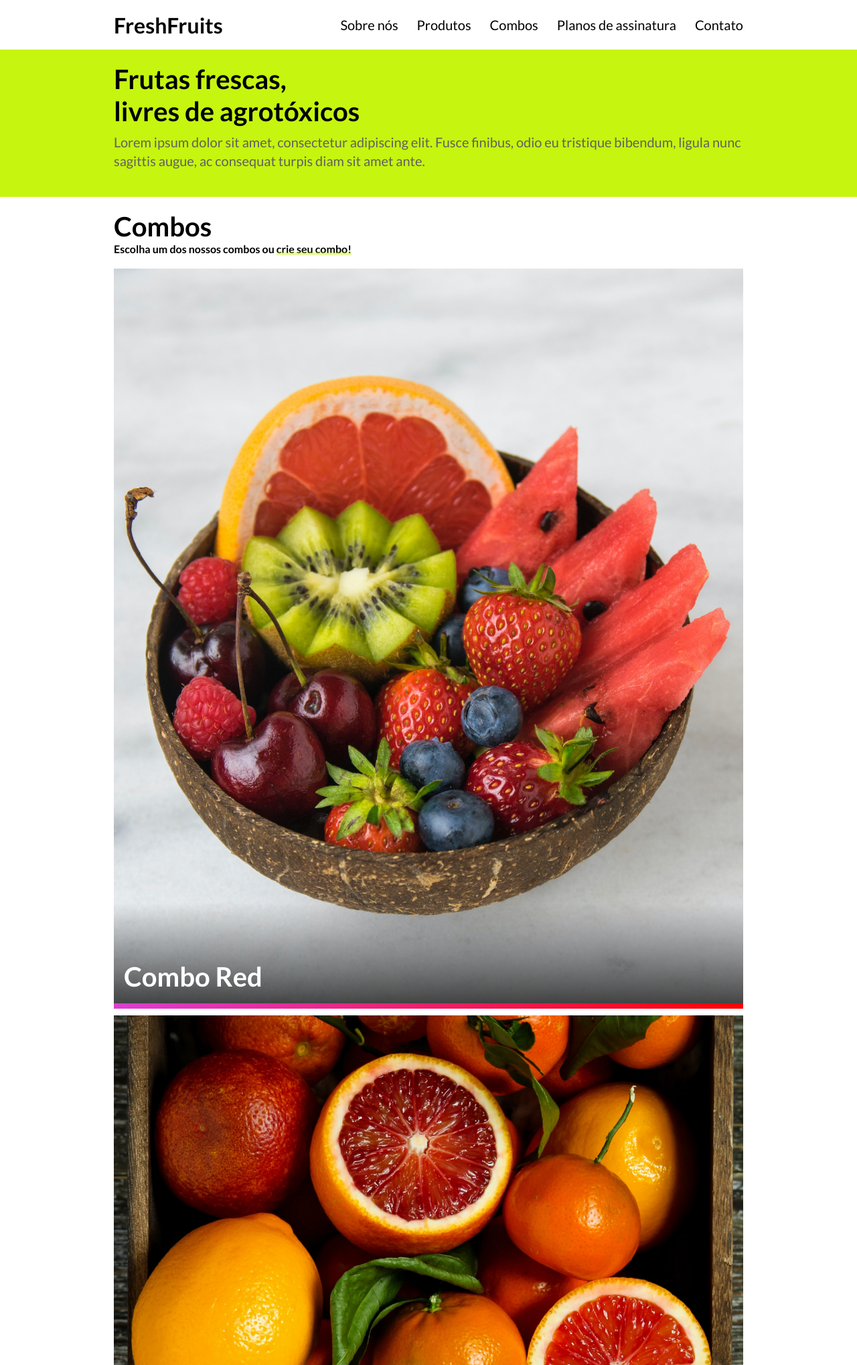
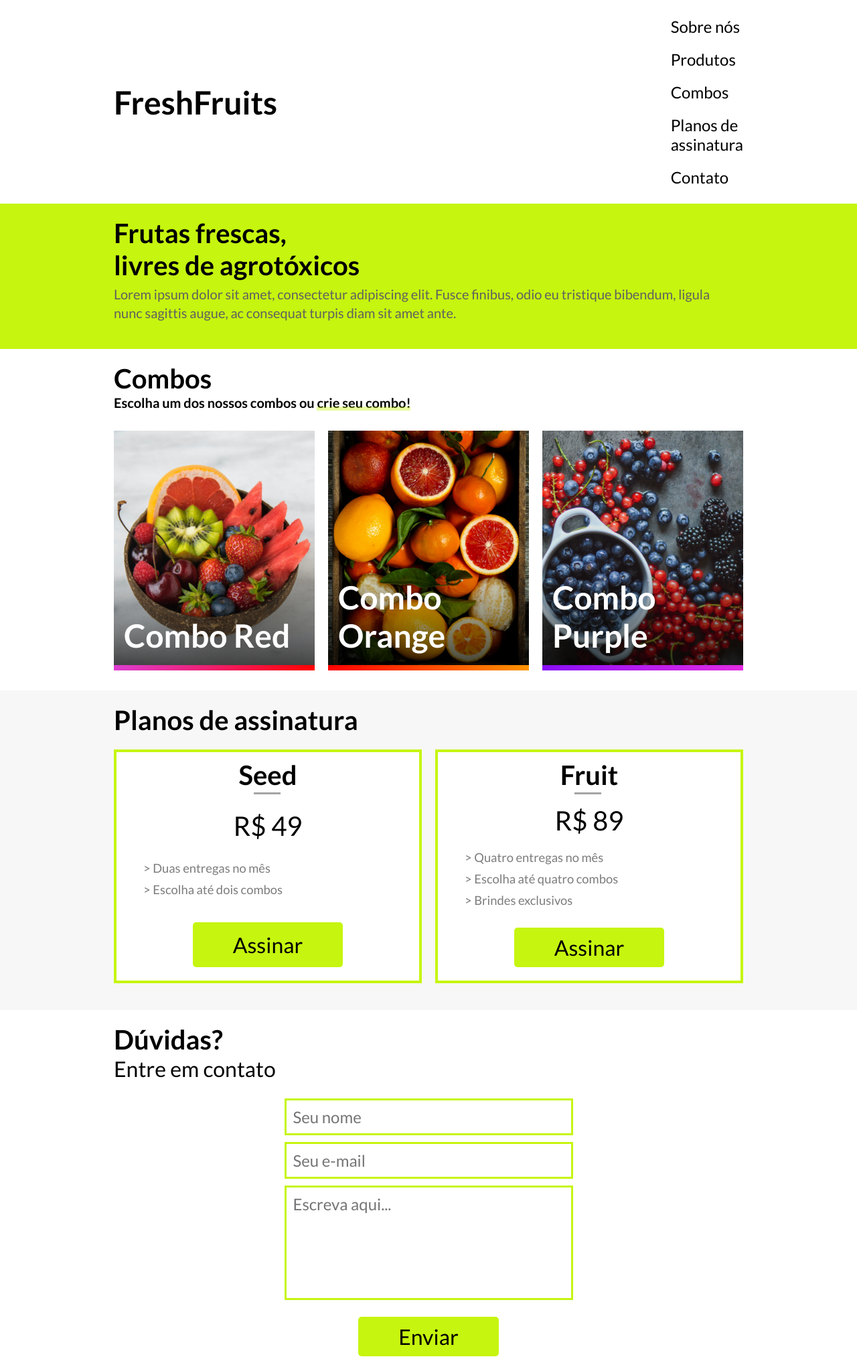
Before and after one commit to MarcosMedeiros1/FreshFruits, a plain HTML site: page index.html in a window 1280 px wide. Shown: the top 2038 px of the page at 67% size. Drawn offline with Linux system fonts and the light colour scheme.

Commit message:
responsividade para tablets e algumas correções

```diff
--- a/css/style.css
+++ b/css/style.css
@@ -1,3 +1,4 @@
+/* Estilos gerais */
 html {
   scroll-behavior: smooth;
 }
@@ -7,6 +8,11 @@ html {
   margin: 0 auto;
 }
 
+h1 {
+  font-size: 2.5rem;
+  margin: 0 10px;
+}
+
 /* Header Menu */
 .menu-bg {
   background-color: #fff;
@@ -14,27 +20,16 @@ html {
 
 .menu {
   padding: 15px 0;
-  display: flex;
-  flex-wrap: wrap;
-  justify-content: space-between;
+  display: grid;
+  grid-template-columns: 5fr 1fr;
   align-items: center;
-}
-
-.menu a {
-  color: #000;
+  justify-content: space-around;
 }
 
 .menu-logo a {
   font-size: 2rem;
   font-weight: bold;
   margin-left: 10px;
-}
-
-.menu-nav ul {
-  display: flex;
-  flex-wrap: wrap;
-  justify-content: center;
-  gap: 0.5rem;
 }
 
 .menu-nav a {
@@ -111,8 +106,6 @@ html {
 
 .sobre {
   padding: 20px 0;
-  display: flex;
-  flex-wrap: wrap;
 }
 
 .sobre-info {
@@ -121,7 +114,7 @@ html {
 
 .sobre-info h1 {
   font-size: 2.5rem;
-  margin-bottom: 0.5rem;
+  margin: 0 0 5px;
 }
 
 .sobre-info p {
@@ -136,23 +129,9 @@ html {
   padding: 20px 0;
 }
 
-.combos h1 {
-  font-size: 2.5rem;
-  margin: 0 10px;
-}
-
 .combos p {
   font-weight: bold;
   margin: 0 10px 20px;
-}
-
-.combos-item h2 {
-  font-size: 2.5rem;
-  color: #fff;
-  padding: 15px;
-  position: absolute;
-  bottom: 1px;
-  z-index: 1;
 }
 
 .btn-combo {
@@ -180,6 +159,15 @@ html {
 .combos-item {
   margin: 10px;
   position: relative;
+}
+
+.combos-item h2 {
+  font-size: 2.5rem;
+  color: #fff;
+  padding: 15px;
+  position: absolute;
+  bottom: 1px;
+  z-index: 1;
 }
 
 .combos-item::after {
@@ -211,11 +199,6 @@ html {
 .assinaturas {
   background-color: #f7f7f7;
   padding: 20px 0;
-}
-
-.assinaturas h1 {
-  font-size: 2.5em;
-  margin: 0 10px;
 }
 
 .assinatura-valor {
@@ -276,25 +259,19 @@ html {
   padding: 20px 0;
 }
 
-.contato h1 {
-  font-size: 2.5rem;
-  margin: 0 10px;
-}
-
 .contato span {
   font-size: 2rem;
   margin: 0 10px;
 }
 
 .contato-form {
-  display: flex;
-  flex-flow: column wrap;
-  align-items: center;
+  display: grid;
+  justify-content: center;
+  margin-top: 20px;
 }
 
 .contato-form input,
 textarea {
-  width: 40vh;
   font-size: 1rem;
   border: 3px solid #c6f50f;
   padding: 10px;
@@ -305,7 +282,7 @@ textarea {
 
 /* Footer */
 .footer {
-  display: flex;
+  display: grid;
   align-items: center;
   justify-content: center;
   background: #c6f50f;
@@ -318,6 +295,61 @@ textarea {
 }
 
 /* Responsividade */
+@media (min-width: 768px) {
+  /* Menu */
+  .menu {
+    grid-template-columns: 10fr 1fr;
+  }
 
-@media (max-width: 768px) {
+  .menu-logo a {
+    font-size: 3rem;
+  }
+
+  .menu-nav a {
+    font-size: 1.5rem;
+  }
+
+  .menu-nav ul {
+    top: 76px;
+  }
+
+  /* Sobre */
+  .sobre-info p {
+    margin-right: 20px;
+  }
+
+  /* Combos */
+  .combos p {
+    font-size: 1.25rem;
+  }
+
+  .combos-item h2 {
+    font-size: 3rem;
+  }
+
+  .combos-container {
+    display: grid;
+    grid-template-columns: 1fr 1fr 1fr;
+  }
+
+  /* Assinaturas */
+  .assinaturas-container {
+    display: grid;
+    grid-template-columns: 1fr 1fr;
+  }
+
+  .assinatura-valor {
+    display: grid;
+  }
+
+  /* Contato */
+  .contato-form input,
+  textarea {
+    font-size: 1.5rem;
+  }
+
+  /* Footer */
+  .footer p {
+    font-size: 1.5rem;
+  }
 }
--- a/index.html
+++ b/index.html
@@ -101,8 +101,10 @@
     </section>
 
     <section class="contato container">
-      <h1>Dúvidas?</h1>
-      <span>Entre em contato</span>
+      <div>
+        <h1>Dúvidas?</h1>
+        <span>Entre em contato</span>
+      </div>
       <form class="contato-form">
         <input type="text" placeholder="Seu nome">
         <input type="email" placeholder="Seu e-mail">
```
